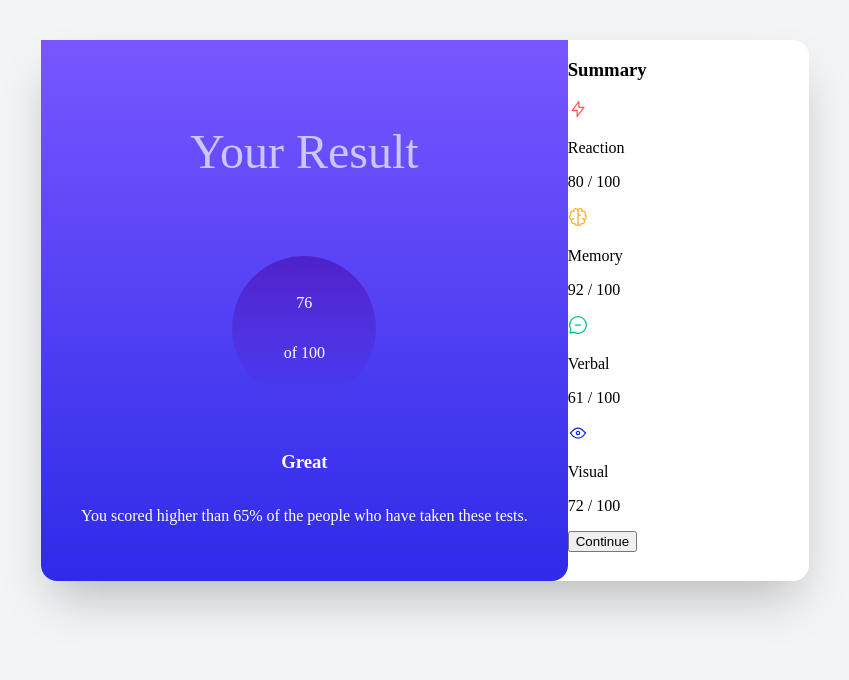
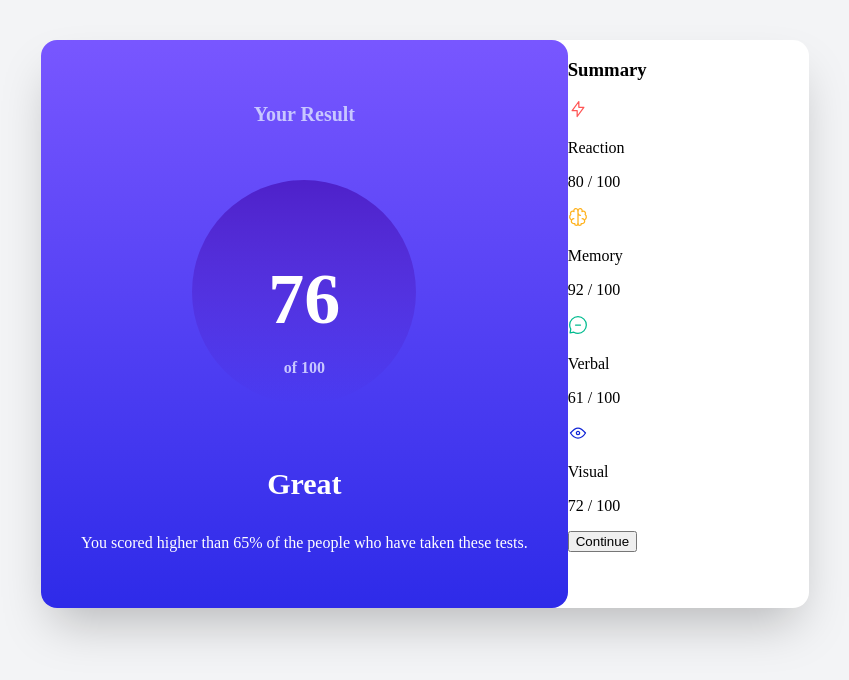
Before and after one commit to julian-paredes97/results-summary-component-main, a plain HTML site: page index.html in a window 1280 px wide. Shown: the whole page, without its empty margins (215-1064 px from the left). Drawn offline with Linux system fonts and the light colour scheme.

Commit message:
parrafos

```diff
--- a/index.html
+++ b/index.html
@@ -26,15 +26,15 @@
         Your Result
       </p>
       <div class="circulo">
-        <p>
+        <p class="p2">
           76
         </p>
-        <p>
+        <p class="p3">
           of 100
         </p>
       </div>
 
-      <h3>
+      <h3 class="p4">
         Great
       </h3>
       <p>
--- a/styles.css
+++ b/styles.css
@@ -18,6 +18,8 @@
 
 .articulo1{
     background-image: linear-gradient(to bottom,hsl(252, 100%, 67%), hsl(241, 81%, 54%));
+    border-top-right-radius: 1rem; /* 16px */
+    border-top-left-radius: 1rem; /* 16px */
     border-bottom-right-radius: 1rem; /* 16px */
     border-bottom-left-radius: 1rem; /* 16px */
     padding: 2.5rem; /* 40px */
@@ -27,15 +29,9 @@
     align-content: center;
 }
 
-.p1{
-    font-size: 3rem; /* 48px */
-    line-height: 1;
-    font-style: bold;
-    color: hsl(241, 100%, 89%);
-}
-
 .circulo{
-    width: 9rem; /* 144px */
+    width: 14rem; /* 224px */
+    /*width: 9rem;*/ /* 144px */
     aspect-ratio: 1;
     border-radius: 9999px;
     background-image: linear-gradient(to bottom,hsla(256, 72%, 46%, 1), hsla(241, 72%, 46%, 0));
@@ -47,3 +43,32 @@
     align-content: center;
 
 }
+
+.p1{
+    font-size: 1.25rem; /* 20px */
+    line-height: 1.75rem; /* 28px */
+    font-weight: bold;
+    color: hsl(241, 100%, 89%);
+}
+
+.p2{
+    font-size: 4.5rem; /* 72px */
+    line-height: 1;
+    /*font-size: 3rem; *//* 48px */
+    /*line-height: 1;*/
+    font-weight: bold;
+    margin-bottom: 0.5rem; /* 8px */
+}
+
+.p3{
+    font-weight: bold;
+    color: hsl(241, 100%, 89%);
+}
+
+.p4{
+
+    font-size: 1.875rem; /* 30px */
+    line-height: 2.25rem; /* 36px */
+    font-weight: bold;
+    margin-bottom: 1rem; /* 16px *//*mb-4*/
+}
```
